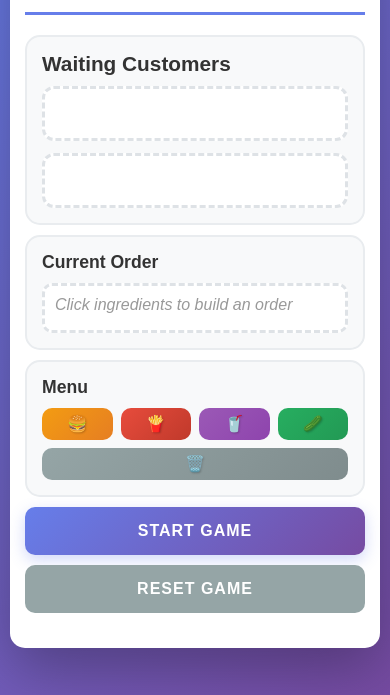
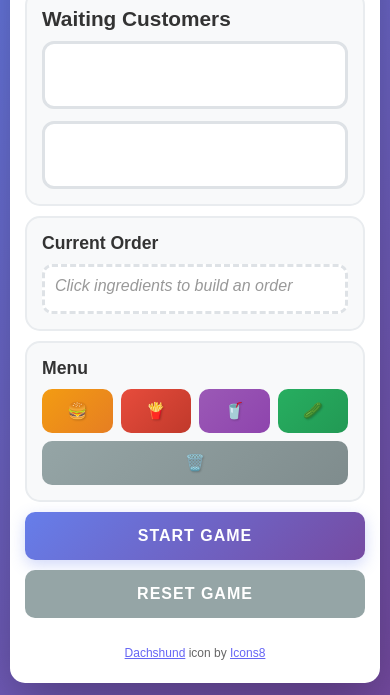
Before and after one commit to Golden-Vibe-Coder/food-game, a plain HTML site: page index.html in a window 390 px wide. Shown: the part 149-844 px from the top of the page. Drawn offline with Linux system fonts and the light colour scheme.

Commit message:
added favicon and style improvements for mobile

```diff
--- a/index.html
+++ b/index.html
@@ -5,6 +5,8 @@
     <meta name="viewport" content="width=device-width, initial-scale=1.0">
     <title>Baxter's Burgers & Fries</title>
     <link rel="stylesheet" href="style.css">
+    <link rel="icon" type="image/png" href="Icons/icons8-dachshund-64.png">
+    <link rel="apple-touch-icon" href="Icons/icons8-dachshund-64.png">
 </head>
 <body>
     <audio id="cha-ching-sound" preload="auto">
@@ -91,6 +93,11 @@
 
         <!-- Game Status -->
         <div class="game-status" id="game-status">Ready to play! Click "Start Game" to begin.</div>
+
+        <!-- Attribution -->
+        <div style="text-align:center; font-size:0.75rem; padding:8px; opacity:0.6;">
+            <a target="_blank" href="https://icons8.com/icon/nuAYQzjoNfV3/dachshund">Dachshund</a> icon by <a target="_blank" href="https://icons8.com">Icons8</a>
+        </div>
     </div>
 
     <script src="game.js"></script>
--- a/style.css
+++ b/style.css
@@ -141,7 +141,8 @@ body {
 }
 
 .customer-slot.empty {
-    border-style: dashed;
+    border-style: solid;
+    border-color: #dee2e6;
     color: #999;
 }
 
@@ -503,8 +504,8 @@ body {
     }
 
     .customer-slot {
-        height: auto;
-        min-height: 60px;
+        height: 72px;
+        min-height: 72px;
         padding: 8px 12px;
         display: flex;
         flex-direction: row;
@@ -560,6 +561,7 @@ body {
     .ingredient-btn {
         flex: 1;
         min-width: 60px;
+        min-height: 44px;
         padding: 15px 10px;
         font-size: 2.5em;
         display: flex;
@@ -618,7 +620,7 @@ body {
     }
 
     .header {
-        margin-bottom: 20px;
+        margin-bottom: 10px;
         padding-bottom: 15px;
     }
 
@@ -642,8 +644,8 @@ body {
     }
 
     .customer-slot {
-        height: auto;
-        min-height: 55px;
+        height: 68px;
+        min-height: 68px;
         padding: 8px 10px;
         display: flex;
         flex-direction: row;
```
Also changed, not shown: Icons/icons8-dachshund-64.png (added).
